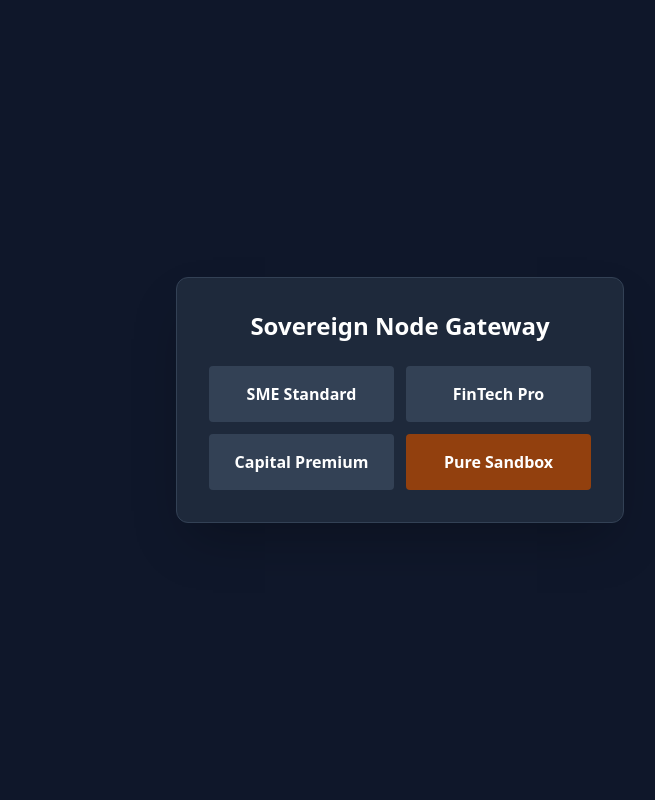
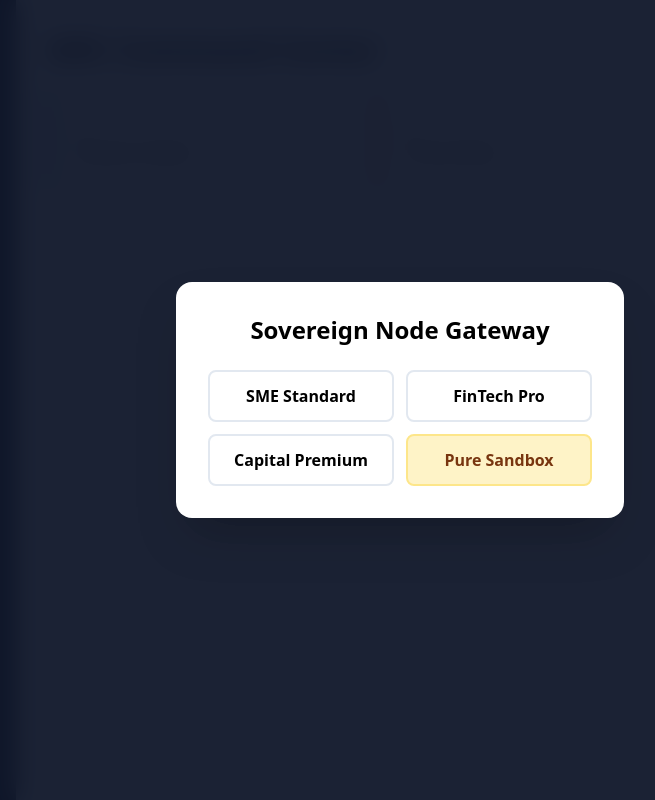
Before and after one commit to Motlogelwa41-byte/ethical-edge-open-grc, a Python web app: template templates/dashboard.html in a window 1280 px wide. Shown: the whole page, without its empty margins (240-895 px from the left). Run offline with Jinja, Linux system fonts and the light colour scheme; the template is opened without the code that fills it, so the values that code supplies are empty; some libraries are stand-ins or nearby versions.

Commit message:
Update dashboard.html

```diff
--- a/templates/dashboard.html
+++ b/templates/dashboard.html
@@ -1,130 +1,85 @@
 <!DOCTYPE html>
-<html lang="en" class="h-full bg-slate-100">
+<html lang="en" class="h-full bg-slate-50">
 <head>
     <meta charset="UTF-8">
-    <title>Ethical Edge GRC | Enterprise Command</title>
+    <title>Ethical Edge GRC Dashboard</title>
     <script src="https://cdn.tailwindcss.com"></script>
-    <style>
-        .risk-crit { color: #b91c1c; font-weight: 800; }
-        .risk-high { color: #c2410c; font-weight: 700; }
-        .risk-med { color: #b45309; font-weight: 600; }
-    </style>
 </head>
-<body class="h-full flex font-sans">
-
-    <!-- 1. SOVEREIGN GATEWAY -->
-    <div id="login-gateway" class="fixed inset-0 z-50 flex items-center justify-center bg-slate-900 p-4">
-        <div class="max-w-md w-full bg-slate-800 rounded-xl p-8 border border-slate-700 shadow-2xl">
-            <h2 class="text-white text-2xl font-bold mb-6 text-center">Sovereign Node Gateway</h2>
+<body class="h-full">
+    <!-- Login Gateway -->
+    <div id="login-gateway" class="fixed inset-0 z-[1000] flex items-center justify-center bg-slate-900/95 backdrop-blur-md p-4">
+        <div class="max-w-md w-full bg-white rounded-2xl shadow-2xl p-8">
+            <h2 class="text-2xl font-bold mb-6 text-center">Sovereign Node Gateway</h2>
             <div class="grid grid-cols-2 gap-3">
-                <button onclick="window.initSession('SME Standard')" class="p-4 bg-slate-700 text-white rounded font-bold hover:bg-blue-600">SME Standard</button>
-                <button onclick="window.initSession('FinTech Pro')" class="p-4 bg-slate-700 text-white rounded font-bold hover:bg-blue-600">FinTech Pro</button>
-                <button onclick="window.initSession('Capital Premium')" class="p-4 bg-slate-700 text-white rounded font-bold hover:bg-blue-600">Capital Premium</button>
-                <button onclick="window.initSession('Pure Sandbox')" class="p-4 bg-amber-800 text-white rounded font-bold">Pure Sandbox</button>
+                <button onclick="window.initSession('SME Standard')" class="p-3 border-2 border-slate-200 rounded-lg font-bold hover:bg-blue-50 cursor-pointer">SME Standard</button>
+                <button onclick="window.initSession('FinTech Pro')" class="p-3 border-2 border-slate-200 rounded-lg font-bold hover:bg-blue-50 cursor-pointer">FinTech Pro</button>
+                <button onclick="window.initSession('Capital Premium')" class="p-3 border-2 border-slate-200 rounded-lg font-bold hover:bg-blue-50">Capital Premium</button>
+                <button onclick="window.initSession('Pure Sandbox')" class="p-3 bg-amber-100 border-2 border-amber-200 text-amber-900 rounded-lg font-bold">Pure Sandbox</button>
             </div>
         </div>
     </div>
 
-    <!-- 2. SIDEBAR -->
-    <aside class="w-64 bg-slate-950 text-slate-300 p-6 flex flex-col">
-        <h1 class="text-white font-bold text-lg mb-10">Ethical Edge GRC</h1>
-        <nav class="space-y-6 flex-grow">
-            <button onclick="window.showTab('dashboard')" class="block w-full text-left font-semibold hover:text-white">📊 Command Center</button>
-            <button onclick="window.showTab('compliance')" class="block w-full text-left font-semibold hover:text-white">🛡️ King V Matrix</button>
-            <button onclick="window.showTab('risk')" class="block w-full text-left font-semibold hover:text-white">🚩 Risk Register</button>
-            <button onclick="window.showTab('checklist')" class="block w-full text-left font-semibold hover:text-white">📝 Checklist</button>
+    <!-- App Container -->
+    <div class="flex h-screen">
+        <!-- Sidebar -->
+        <aside class="w-64 bg-slate-900 text-white p-6 z-[100]">
+            <h2 class="text-xl font-bold mb-8 text-blue-400">Ethical Edge GRC</h2>
+            <nav class="space-y-4">
+                <button onclick="window.switchTab('dashboard')" class="block w-full text-left p-3 hover:bg-slate-700 rounded cursor-pointer font-bold">📊 Dashboard</button>
+                <button onclick="window.switchTab('compliance')" class="block w-full text-left p-3 hover:bg-slate-700 rounded cursor-pointer font-bold">🛡️ Compliance Matrix</button>
+                <button onclick="window.switchTab('risk')" class="block w-full text-left p-3 hover:bg-slate-700 rounded cursor-pointer font-bold">🚩 Risk Register</button>
+                <button onclick="window.location.reload()" class="block w-full text-left p-3 mt-10 text-rose-400 border-t border-slate-700 hover:bg-slate-800 rounded cursor-pointer font-bold">Logout Node</button>
             </nav>
-        <button onclick="location.reload()" class="text-rose-400 font-bold">Logout Node</button>
         </aside>
 
-    <!-- 3. MAIN WORKSPACE -->
-    <main class="flex-1 p-8 overflow-y-auto">
-        <header class="mb-8 border-b pb-4 flex justify-between">
-            <h2 id="brand-title" class="text-2xl font-bold">Dashboard</h2>
-            <div id="node-badge" class="bg-blue-100 text-blue-800 px-3 py-1 rounded-full text-sm font-bold">Node: Unauthenticated</div>
-        </header>
+        <!-- Main Content -->
+        <main class="flex-1 p-8 overflow-y-auto z-[90]">
+            <h1 id="brand-title" class="text-3xl font-bold mb-6">GRC Command Center</h1>
 
-        <!-- Command Center KPIs -->
-        <div id="tab-dashboard" class="grid grid-cols-4 gap-6">
-            <div class="bg-white p-6 rounded shadow border-l-4 border-blue-600"><h3>5</h3><p class="text-xs uppercase">Vendors Vetted</p></div>
-            <div class="bg-white p-6 rounded shadow border-l-4 border-red-600"><h3>0</h3><p class="text-xs uppercase">Critical Risks</p></div>
-            <div class="bg-white p-6 rounded shadow border-l-4 border-green-600"><h3>61.5%</h3><p class="text-xs uppercase">Compliance</p></div>
-            <div class="bg-white p-6 rounded shadow border-l-4 border-purple-600"><h3>66.2%</h3><p class="text-xs uppercase">Trust Index</p></div>
+            <div id="tab-dashboard" class="grid grid-cols-3 gap-6">
+                <div class="bg-white p-6 rounded shadow border-l-4 border-blue-500"><h3>5</h3><p>Vendors Vetted</p></div>
+                <div class="bg-white p-6 rounded shadow border-l-4 border-red-500"><h3>0</h3><p>Critical Risks</p></div>
+                <div class="bg-white p-6 rounded shadow border-l-4 border-green-500"><h3>61.5%</h3><p>Compliance Score</p></div>
             </div>
 
-        <!-- Compliance Matrix (King V Principles) -->
-        <div id="tab-compliance" class="hidden space-y-8">
-            <div id="matrix-container" class="grid grid-cols-1 md:grid-cols-2 lg:grid-cols-3 gap-6"></div>
+            <div id="tab-compliance" class="hidden">
+                <h2 class="text-2xl font-bold mb-4">🛡️ King V Compliance Matrix</h2>
+                <div id="matrix-grid" class="grid grid-cols-1 md:grid-cols-2 lg:grid-cols-3 gap-4"></div>
             </div>
 
-        <!-- Risk Register -->
             <div id="tab-risk" class="hidden">
+                <h2 class="text-2xl font-bold mb-4">🚩 Live Risk Register</h2>
                 <table class="w-full bg-white rounded shadow text-left">
-                <thead class="bg-slate-800 text-white"><tr><th class="p-3">ID</th><th class="p-3">Risk</th><th class="p-3">Level</th><th class="p-3">Score</th><th class="p-3">Strategy</th></tr></thead>
-                <tbody id="risk-body"></tbody>
+                    <thead class="bg-slate-800 text-white"><tr><th class="p-3">ID</th><th class="p-3">Risk</th><th class="p-3">Strategy</th></tr></thead>
+                    <tbody id="risk-table-body"></tbody>
                 </table>
             </div>
-
-        <!-- Checklist -->
-        <div id="tab-checklist" class="hidden">
-            <div id="checklist-container" class="bg-white p-6 rounded shadow space-y-2"></div>
-            <button onclick="alert('Assessment Saved!')" class="mt-4 bg-blue-600 text-white px-6 py-2 rounded">Save Assessment</button>
-        </div>
         </main>
-
-    <!-- Modal -->
-    <div id="audit-modal" class="hidden fixed inset-0 bg-black/50 flex items-center justify-center">
-        <div class="bg-white p-6 rounded-lg w-96 shadow-2xl">
-            <h3 id="modal-title" class="font-bold text-lg mb-2">Verify Gate</h3>
-            <p id="modal-req" class="text-sm text-gray-500 mb-4"></p>
-            <input type="file" class="block w-full mb-4 border p-2 text-sm">
-            <button onclick="window.runAudit()" class="w-full bg-blue-600 text-white py-2 rounded font-bold">Verify Rule Telemetry</button>
-            <div id="audit-results" class="hidden mt-4 p-4 bg-green-50 rounded border border-green-200 text-sm"></div>
-            <button onclick="document.getElementById('audit-modal').classList.add('hidden')" class="w-full mt-2 text-xs text-gray-400">Close</button>
-        </div>
     </div>
 
     <script>
-        window.initSession = (n) => {
+        // Force functions onto the Window object so buttons can always see them
+        window.initSession = (name) => {
+            console.log("Initializing session for:", name);
             document.getElementById('login-gateway').classList.add('hidden');
-            document.getElementById('brand-title').textContent = n + " — Command Center";
-            document.getElementById('node-badge').textContent = "Node: " + n;
+            document.getElementById('brand-title').textContent = name + " — Command Center";
         };
 
-        window.switchTab = (t) => {
-            ['dashboard', 'compliance', 'risk', 'checklist'].forEach(tab => document.getElementById('tab-' + tab).classList.toggle('hidden', tab !== t));
-        };
-
-        window.openAudit = (id, req) => {
-            document.getElementById('modal-title').textContent = "Verify " + id;
-            document.getElementById('modal-req').textContent = req;
-            document.getElementById('audit-results').classList.add('hidden');
-            document.getElementById('audit-modal').classList.remove('hidden');
-        };
-
-        window.runAudit = () => {
-            const res = document.getElementById('audit-results');
-            res.classList.remove('hidden');
-            res.innerHTML = "<strong>PASSED:</strong> Verification successful against local regulatory schema. Compliance mapping complete.";
+        window.switchTab = (tab) => {
+            console.log("Switching tab to:", tab);
+            document.getElementById('tab-dashboard').classList.toggle('hidden', tab !== 'dashboard');
+            document.getElementById('tab-compliance').classList.toggle('hidden', tab !== 'compliance');
+            document.getElementById('tab-risk').classList.toggle('hidden', tab !== 'risk');
         };
 
         document.addEventListener('DOMContentLoaded', () => {
-            // Render 13 Principles
-            const m = document.getElementById('matrix-container');
-            for(let i=1; i<=13; i++) m.innerHTML += `<div class="p-4 bg-white rounded border shadow hover:shadow-lg"><strong>P${i}:</strong> Governance Gate.<br><button onclick="window.openAudit('P${i}', 'Confirm King V Principle ${i} compliance.')" class="mt-2 text-blue-600 font-bold text-sm">Verify Gate →</button></div>`;
+            // Populate Matrix
+            const m = document.getElementById('matrix-grid');
+            for(let i=1; i<=13; i++) m.innerHTML += `<div class="p-4 bg-white border rounded shadow"><strong>P${i}:</strong> Governance Gate.<br><button onclick="alert('Audit for P${i} Passed!')" class="mt-2 text-blue-600 font-bold text-sm cursor-pointer">Verify Gate →</button></div>`;
 
-            // Render Risks
-            const rb = document.getElementById('risk-body');
-            const risks = [
-                { id: "RSK-001", t: "Climate Volatility", l: "HIGH", sc: "22/25", st: "Infrastructure" },
-                { id: "RSK-002", t: "Data Leakage", l: "CRITICAL", sc: "24/25", st: "Encryption" },
-                { id: "RSK-003", t: "AI Model Drift", l: "MEDIUM", sc: "15/25", st: "Validation" }
-            ];
-            risks.forEach(r => rb.innerHTML += `<tr class="border-b"><td class="p-3">${r.id}</td><td class="p-3">${r.t}</td><td class="p-3 font-bold ${r.l=='CRITICAL'?'risk-crit':'risk-med'}">${r.l}</td><td class="p-3">${r.sc}</td><td class="p-3">${r.st}</td></tr>`);
-
-            // Render Checklist
-            const ch = document.getElementById('checklist-container');
-            for(let i=1; i<=13; i++) ch.innerHTML += `<div class="p-2 border-b"><input type="checkbox" class="mr-2"> King V Principle P${i}</div>`;
+            // Populate Risks
+            const rb = document.getElementById('risk-table-body');
+            [{id:"RSK-001", t:"Climate Volatility", s:"Diversified nodes"}, {id:"RSK-002", t:"Data Leakage", s:"Encryption"}].forEach(r => rb.innerHTML += `<tr class="border-b"><td class="p-3">${r.id}</td><td class="p-3">${r.t}</td><td class="p-3">${r.s}</td></tr>`);
         });
     </script>
 </body>
```
Lines whose indentation alone changed are shown as unchanged.
